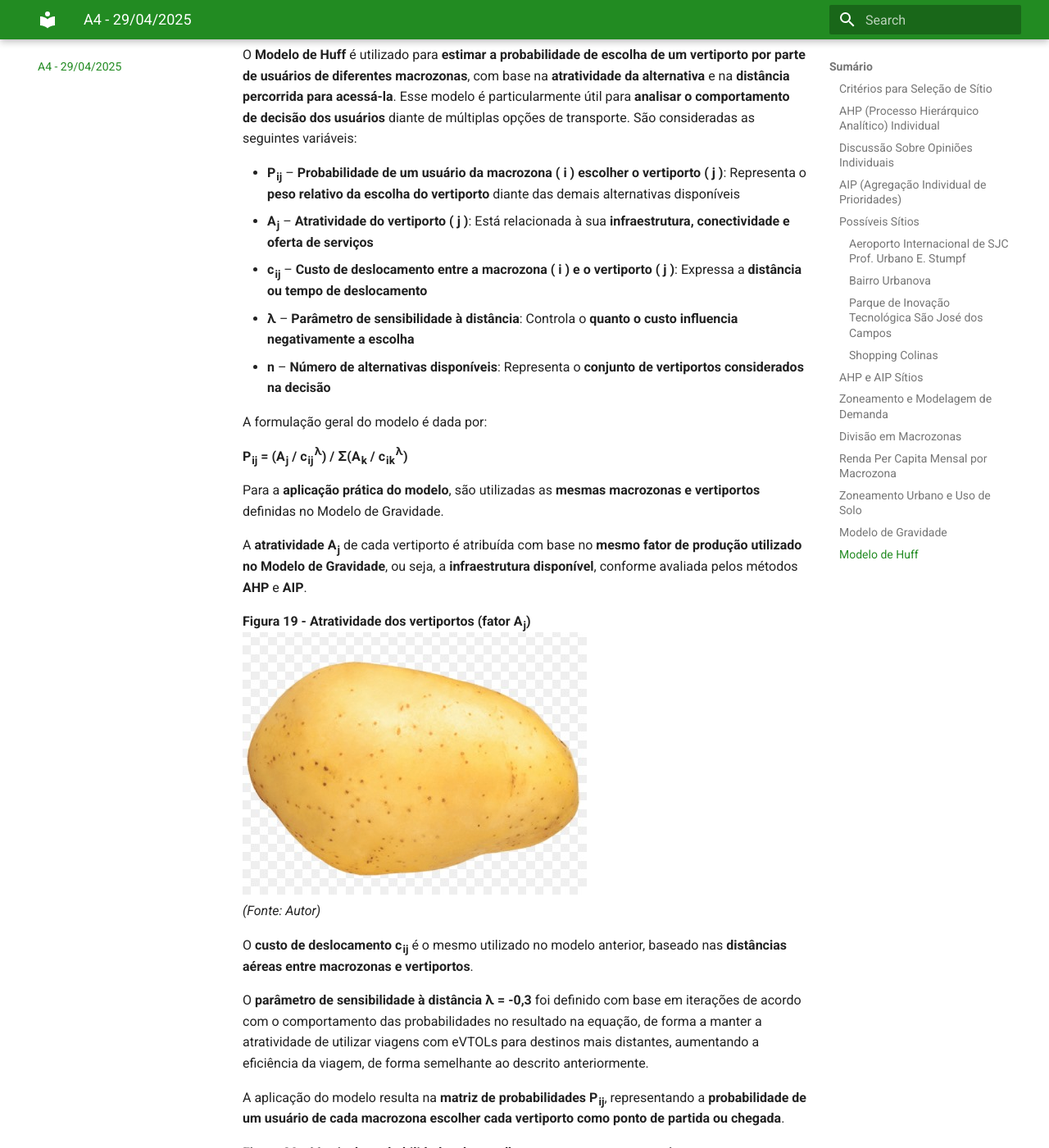
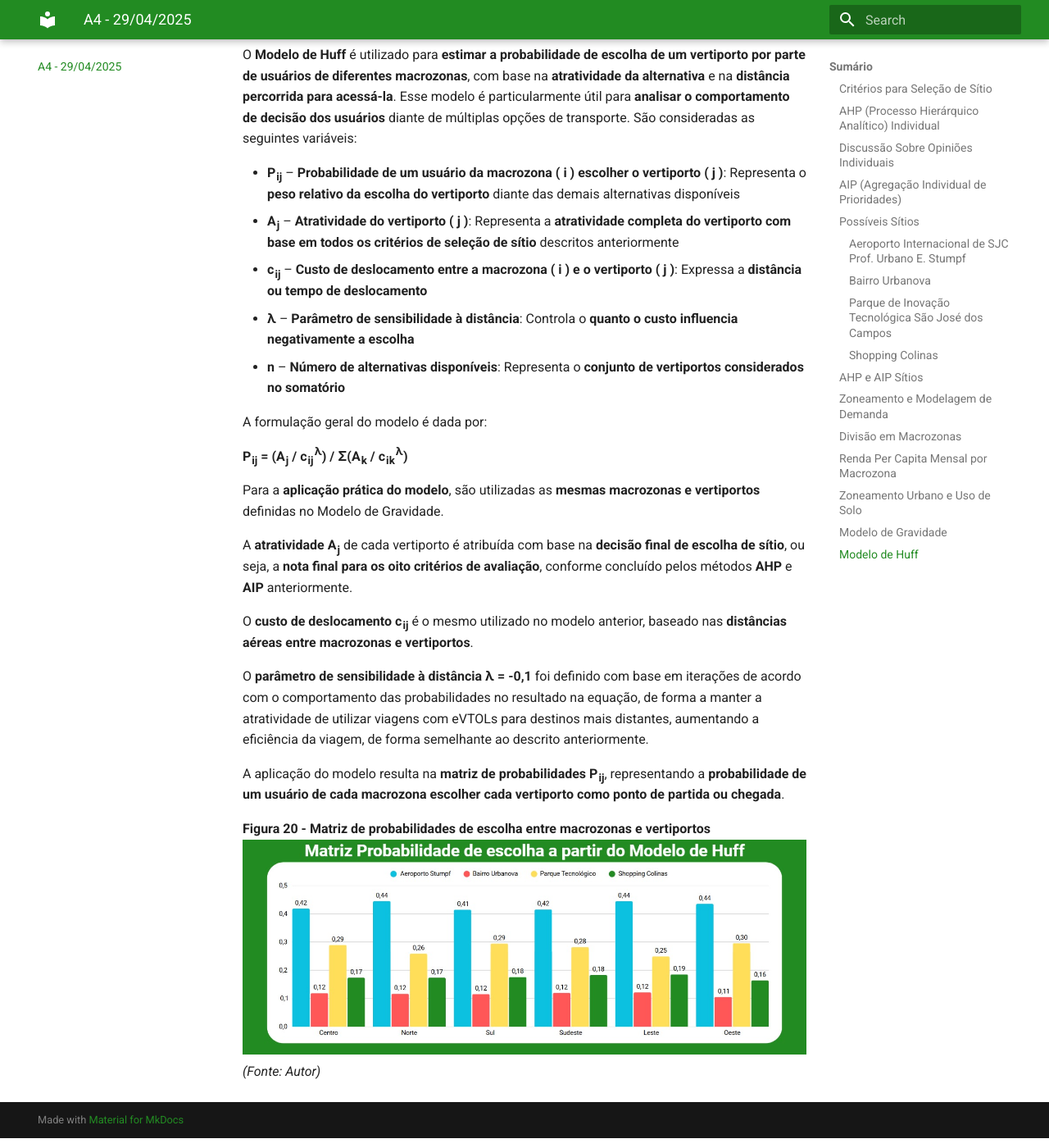
Before and after one commit to Lirucas/ProjetoTesteMkDocs, an MkDocs documentation site: the page built from docs/atv4.md, in a window 1280 px wide and 1400 px high, scrolled down 16691 px. Shown: the whole window at 82% size. Built offline with MkDocs 1.6.1 and Material for MkDocs 9.7.7, drawn with Linux system fonts in a browser that asks for light colours.

Commit message:
Atualização mkdocs

```diff
--- a/docs/atv4.md
+++ b/docs/atv4.md
@@ -309,10 +309,10 @@ A matriz gerada fornece um panorama inicial bastante útil para:
 O **Modelo de Huff** é utilizado para **estimar a probabilidade de escolha de um vertiporto por parte de usuários de diferentes macrozonas**, com base na **atratividade da alternativa** e na **distância percorrida para acessá-la**. Esse modelo é particularmente útil para **analisar o comportamento de decisão dos usuários** diante de múltiplas opções de transporte. São consideradas as seguintes variáveis:
 
 - **P<sub>ij</sub>** – **Probabilidade de um usuário da macrozona \( i \) escolher o vertiporto \( j \)**: Representa o **peso relativo da escolha do vertiporto** diante das demais alternativas disponíveis
-- **A<sub>j</sub>** – **Atratividade do vertiporto \( j \)**: Está relacionada à sua **infraestrutura, conectividade e oferta de serviços**
+- **A<sub>j</sub>** – **Atratividade do vertiporto \( j \)**: Representa a **atratividade completa do vertiporto com base em todos os critérios de seleção de sítio** descritos anteriormente
 - **c<sub>ij</sub>** – **Custo de deslocamento entre a macrozona \( i \) e o vertiporto \( j \)**: Expressa a **distância ou tempo de deslocamento**
 - **λ** – **Parâmetro de sensibilidade à distância**: Controla o **quanto o custo influencia negativamente a escolha**
-- **n** – **Número de alternativas disponíveis**: Representa o **conjunto de vertiportos considerados na decisão**
+- **n** – **Número de alternativas disponíveis**: Representa o **conjunto de vertiportos considerados no somatório**
 
 A formulação geral do modelo é dada por:
 
@@ -320,18 +320,14 @@ A formulação geral do modelo é dada por:
 
 Para a **aplicação prática do modelo**, são utilizadas as **mesmas macrozonas e vertiportos** definidas no Modelo de Gravidade.
 
-A **atratividade A<sub>j</sub>** de cada vertiporto é atribuída com base no **mesmo fator de produção utilizado no Modelo de Gravidade**, ou seja, a **infraestrutura disponível**, conforme avaliada pelos métodos **AHP** e **AIP**.
-
-**Figura 19 - Atratividade dos vertiportos (fator A<sub>j</sub>)**
-![Figura 19 - Atratividade dos vertiportos (fator Aj)](assets/batata.jpg)
-*(Fonte: Autor)*
+A **atratividade A<sub>j</sub>** de cada vertiporto é atribuída com base na **decisão final de escolha de sítio**, ou seja, a **nota final para os oito critérios de avaliação**, conforme concluído pelos métodos **AHP** e **AIP** anteriormente.
 
 O **custo de deslocamento c<sub>ij</sub>** é o mesmo utilizado no modelo anterior, baseado nas **distâncias aéreas entre macrozonas e vertiportos**.
 
-O **parâmetro de sensibilidade à distância λ = -0,3** foi definido com base em iterações de acordo com o comportamento das probabilidades no resultado na equação, de forma a manter a atratividade de utilizar viagens com eVTOLs para destinos mais distantes, aumentando a eficiência da viagem, de forma semelhante ao descrito anteriormente.
+O **parâmetro de sensibilidade à distância λ = -0,1** foi definido com base em iterações de acordo com o comportamento das probabilidades no resultado na equação, de forma a manter a atratividade de utilizar viagens com eVTOLs para destinos mais distantes, aumentando a eficiência da viagem, de forma semelhante ao descrito anteriormente.
 
 A aplicação do modelo resulta na **matriz de probabilidades P<sub>ij</sub>**, representando a **probabilidade de um usuário de cada macrozona escolher cada vertiporto como ponto de partida ou chegada**.
 
 **Figura 20 - Matriz de probabilidades de escolha entre macrozonas e vertiportos**
-![Figura 20 - Matriz de probabilidades de escolha entre macrozonas e vertiportos](assets/batata.jpg)
+![Figura 20 - Matriz de probabilidades de escolha entre macrozonas e vertiportos](assets/A4R2.jpg)
 *(Fonte: Autor)*
```
Also changed, not shown: docs/assets/A4R2.jpg (added).
